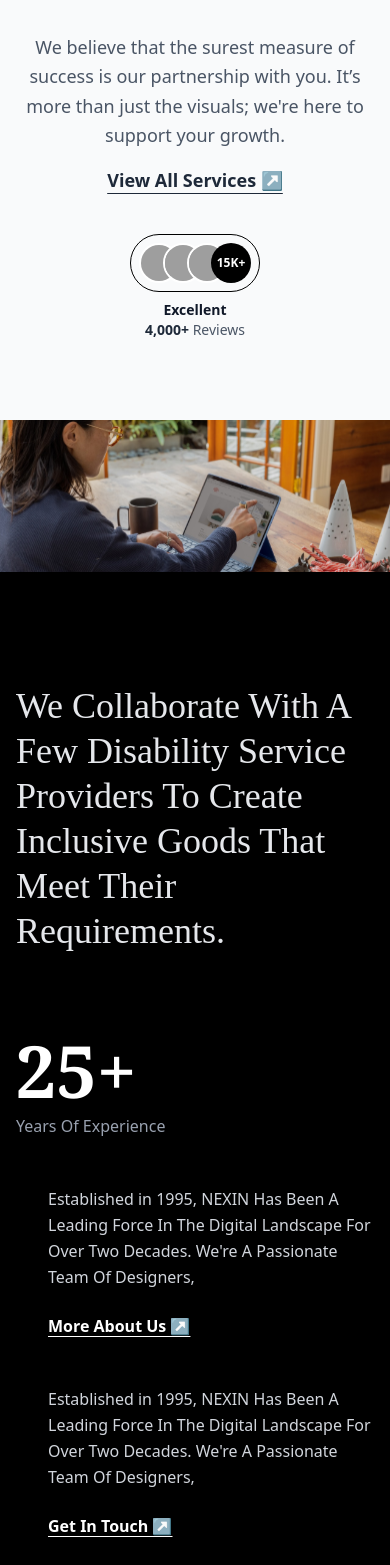
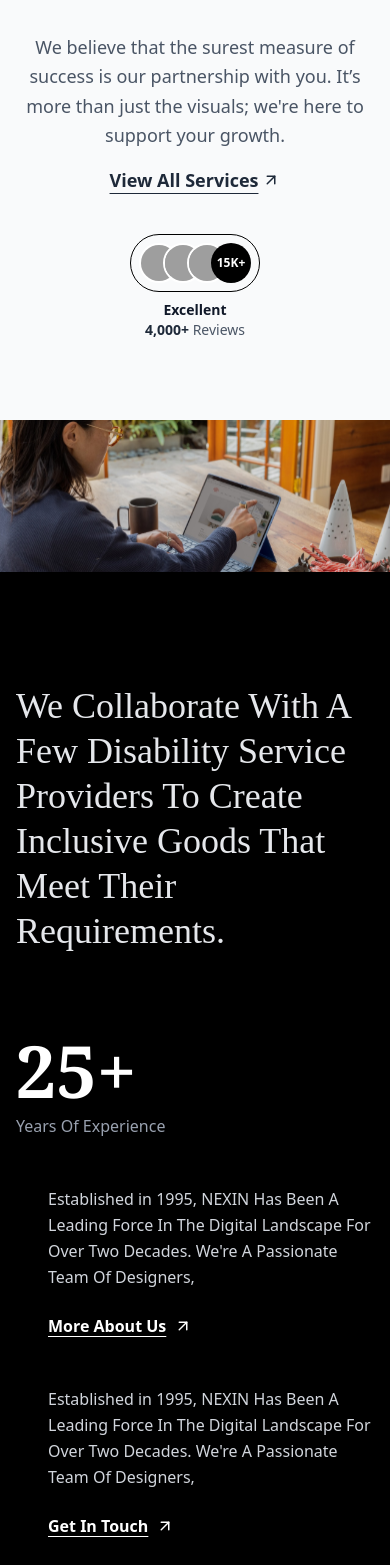
Before and after one commit to HebertyRichards/noweb, a React (Vite) app: page / in a window 390 px wide. Shown: the part 432-1997 px from the top of the page. Built offline with nearby package versions, Linux system fonts and the light colour scheme; grey boxes are pictures that could not be loaded.

Commit message:
fix: fix arrow icon

```diff
--- a/src/components/ColaborationSection.tsx
+++ b/src/components/ColaborationSection.tsx
@@ -1,3 +1,5 @@
+import { ArrowUpRight } from "lucide-react";
+
 export function CollaborationSection() {
   return (
     <section className="bg-black text-gray-200 py-28">
@@ -32,7 +34,7 @@ export function CollaborationSection() {
               href="#"
               className="inline-flex items-center gap-2 font-semibold mt-6 text-white hover:text-brand-green underline underline-offset-4"
             >
-              More About Us ↗
+              More About Us <ArrowUpRight size={18} strokeWidth={2} />
             </a>
           </div>
           <div className="pl-8">
@@ -45,7 +47,7 @@ export function CollaborationSection() {
               href="#"
               className="inline-flex items-center gap-2 font-semibold mt-6 text-white hover:text-brand-green underline underline-offset-4"
             >
-              Get In Touch ↗
+              Get In Touch <ArrowUpRight size={18} strokeWidth={2} />
             </a>
           </div>
         </div>
--- a/src/components/DrivingSuccessSection.tsx
+++ b/src/components/DrivingSuccessSection.tsx
@@ -1,4 +1,5 @@
 import React from "react";
+import { ArrowUpRight } from "lucide-react";
 
 const StrategyPill: React.FC<StrategyPillProps> = ({
   imgSrc,
@@ -100,7 +101,9 @@ export function DrivingSuccessSection() {
                   href="#"
                   className="mt-6 h-30 w-30 rounded-full border border-black flex items-center justify-center text-sm font-semibold text-center hover:border-gray-900 transition-colors"
                 >
-                  <span className="flex items-center gap-1">Contact Us ↗</span>
+                  <span className="flex items-center gap-1">
+                    Contact Us <ArrowUpRight size={18} strokeWidth={2} />
+                  </span>
                 </a>
               </div>
               <div>
--- a/src/components/Hero.tsx
+++ b/src/components/Hero.tsx
@@ -1,3 +1,5 @@
+import { ArrowUpRight } from "lucide-react";
+
 export function Hero() {
   return (
     <>
@@ -40,9 +42,10 @@ export function Hero() {
               </p>
               <a
                 href="#"
-                className="self-center lg:self-end font-semibold text-gray-800 hover:text-gray-900 transition-colors text-lg underline underline-offset-[6px]"
+                className="self-center lg:self-end flex items-center gap-1 font-semibold text-gray-800 hover:text-gray-900 transition-colors text-lg underline underline-offset-[6px]"
               >
-                View All Services ↗
+                View All Services
+                <ArrowUpRight size={18} strokeWidth={2} />
               </a>
             </div>
             <div className="flex flex-col items-center shrink-0">
--- a/src/templates/Footer.tsx
+++ b/src/templates/Footer.tsx
@@ -1,4 +1,5 @@
 import React from "react";
+import { ArrowUpRight } from "lucide-react";
 
 const FooterLink = ({
   href,
@@ -32,7 +33,9 @@ export function Footer() {
               href="#"
               className="h-40 w-40 bg-lime-300 rounded-full flex-shrink-0 flex items-center justify-center text-center text-black font-bold text-lg hover:bg-lime-400 transition-colors group"
             >
-              <span className="flex items-center gap-2">Let's Talk</span>
+              <span className="flex items-center gap-2">
+                Let's Talk <ArrowUpRight size={18} strokeWidth={2} />
+              </span>
             </a>
           </div>
         </div>
--- a/src/templates/HeaderDesktop.tsx
+++ b/src/templates/HeaderDesktop.tsx
@@ -2,7 +2,7 @@
 
 import { useState } from "react";
 import type { FormEvent, ChangeEvent } from "react";
-import { ChevronDown, Search } from "lucide-react";
+import { ChevronDown, Search, ArrowUpRight } from "lucide-react";
 import { Button } from "@/components/ui/button";
 import {
   Dialog,
@@ -192,7 +192,7 @@ export function HeaderDesktop() {
             variant="default"
             className="bg-lime-300 text-black rounded-none font-semibold text-sm lg:text-base hover:bg-lime-400 px-5 py-5 lg:px-7 lg:py-7"
           >
-            Get A Quote ↗
+            Get A Quote <ArrowUpRight size={18} strokeWidth={2} />
           </Button>
         </div>
       </div>
--- a/src/templates/HeaderMobile.tsx
+++ b/src/templates/HeaderMobile.tsx
@@ -2,7 +2,7 @@
 
 import { useState } from "react";
 import type { FormEvent, ChangeEvent } from "react";
-import { Menu, X, ArrowRight, Search, ChevronDown } from "lucide-react";
+import { Menu, X, ArrowUpRight, Search, ChevronDown } from "lucide-react";
 import { Button } from "@/components/ui/button";
 import { navLinks } from "@/utils/exemples";
 import {
@@ -185,7 +185,7 @@ export function HeaderMobile() {
           <nav className="flex flex-col gap-2">
             {navLinks.map((link) => renderNavElement(link))}
             <Button className="w-full mt-4 bg-lime-300 text-black rounded-none hover:bg-lime-400 py-3 font-semibold">
-              Get A Quote <ArrowRight className="ml-2 h-5 w-5 text-black" />
+              Get A Quote <ArrowUpRight size={18} strokeWidth={2} />
             </Button>
           </nav>
         </div>
```
